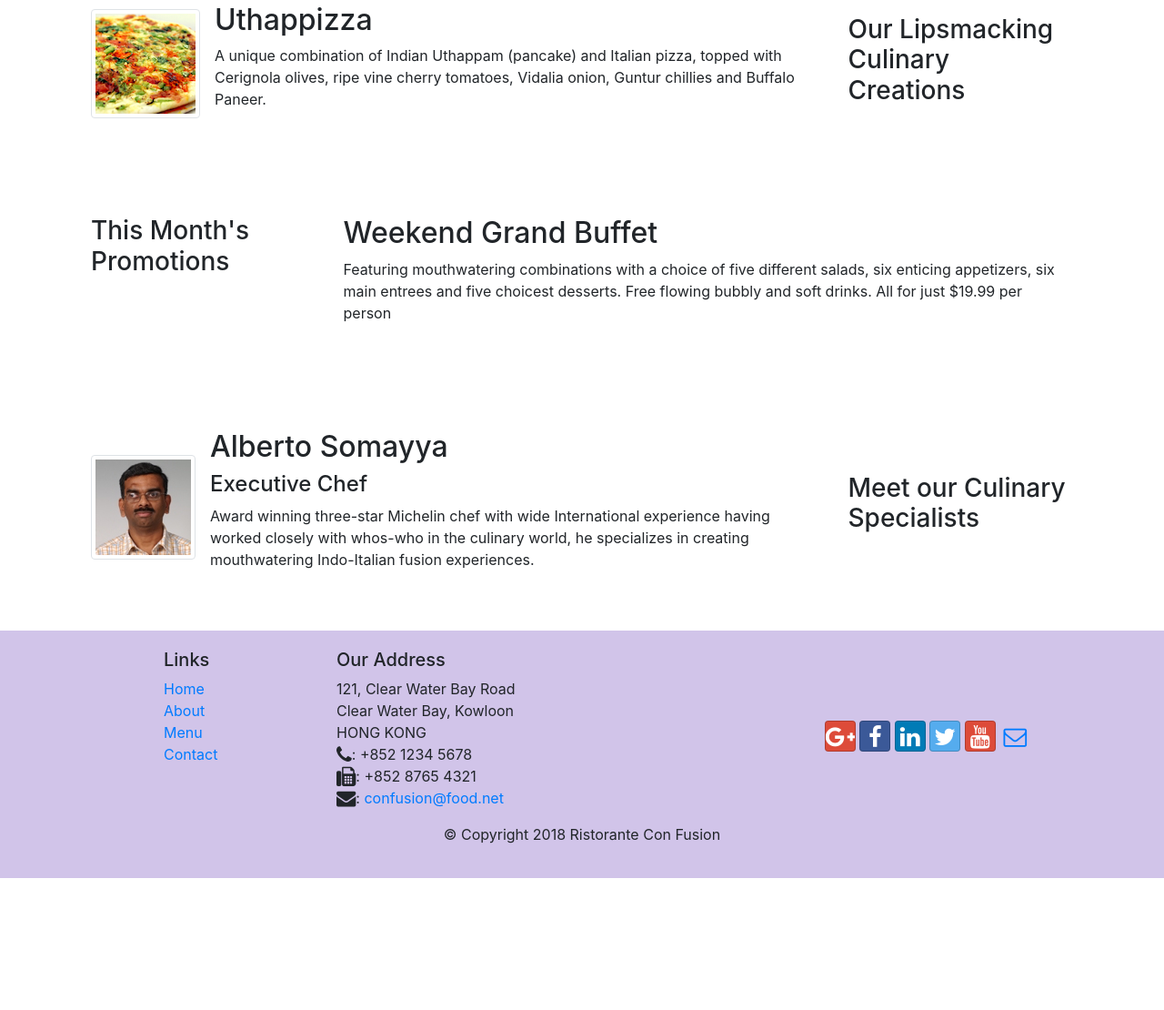
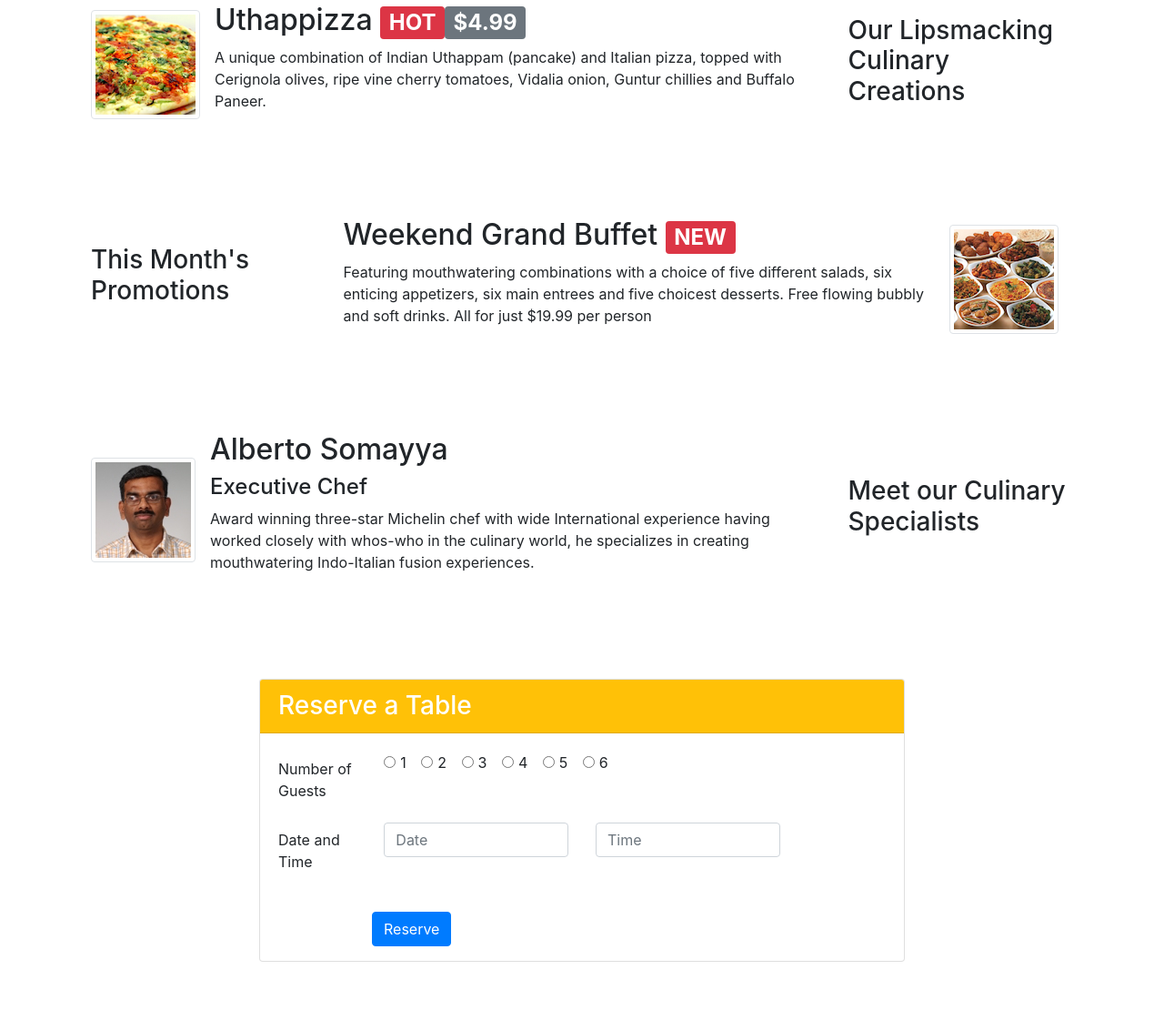
Before and after one commit to aryankapoor-1/ECommerce-Website, a website: page index.html in a window 1280 px wide. Shown: the part 381-1491 px from the top of the page at 91% size. Before the commit the page ends 1346 px from the top, so only its background shows below. Drawn offline with nearby package versions, Linux system fonts and the light colour scheme.

Commit message:
Assignment2

```diff
--- a/css/styles.css
+++ b/css/styles.css
@@ -36,3 +36,15 @@ body{
 .navbar-dark{
     background-color: #512DA8;
 }
+
+.fieldset{
+    display: block;
+    background-color: white;
+    border-style: ridge;
+}
+
+.legend{
+    background-color: orange;
+    margin: 0px auto;
+    color:floralwhite;
+}
--- a/index.html
+++ b/index.html
@@ -38,10 +38,13 @@
             <div class="row row-header">
                 <div class="col-12 col-sm-6">
                     <h1>Ristorante con Fusion</h1>
-                    <p class="d-none d-sm-block">We take inspiration from the World's best cuisines, and create a unique fusion experience. Our lipsmacking creations will tickle your culinary senses!</p>
+                    <p>We take inspiration from the World's best cuisines, and create a unique fusion experience. Our lipsmacking creations will tickle your culinary senses!</p>
                 </div>
                 <div class="col-12 col-sm align-self-center">
                     <img src="img/logo.png" class="img-fluid">
+                </div>
+                <div class="col-12 col-sm align-self-center">
+                <a role="button" class="btn btn-sm btn-warning btn-block" href="#reserving">Reserve Table</a>
                 </div>
             </div>
         </div>
@@ -56,7 +59,7 @@
                 <div class="media">
                     <img class="d-flex mr-3 img-thumbnail align-self-center" src="img/uthappizza.png" alt="uthappizza">
                     <div class="media-body">
-                        <h2 Class="mt-0">Uthappizza</h2>
+                        <h2 class="mt-0">Uthappizza <span class="badge badge-danger">HOT</span><span class="badge badgepill badge-secondary">$4.99</span></h2>
                         <p class="d-none d-sm-block">A unique combination of Indian Uthappam (pancake) and Italian pizza, topped with Cerignola olives, ripe vine cherry tomatoes, Vidalia onion, Guntur chillies and Buffalo Paneer.</p>
                     </div>
                 </div>
@@ -64,13 +67,18 @@
         </div>
 
 
-        <div class="row row-content align-tems-center">
-            <div  class="col-12 col-sm-4 col-md-3">
+        <div class="row row-content align-items-center">
+            <div  class="col-12 col-sm-4 order-sm-first col-md-3">
                 <h3>This Month's Promotions</h3>
             </div>
-            <div  class="col col-sm col-md">
-                <h2>Weekend Grand Buffet</h2>
-                <p class="d-none d-sm-block">Featuring mouthwatering combinations with a choice of five different salads, six enticing appetizers, six main entrees and five choicest desserts. Free flowing bubbly and soft drinks. All for just $19.99 per person </p>
+            <div  class="col col-sm order-sm-last col-md">
+                <div class="media">
+                    <div class="media-body">
+                        <h2 class="mt-0">Weekend Grand Buffet <span class="badge badge-danger">NEW</span></h2>
+                        <p class="d-none d-sm-block">Featuring mouthwatering combinations with a choice of five different salads, six enticing appetizers, six main entrees and five choicest desserts. Free flowing bubbly and soft drinks. All for just $19.99 per person </p>
+                    </div>
+                    <img class="d-flex mr-3 img-thumbnail align-self-center" float="right" src="img/buffet.png" alt="buffet">
+                </div>
             </div>
         </div>
 
@@ -89,6 +97,66 @@
                 </div>
             </div>
         </div>
+
+        <div class="row row-content align-items-center">
+            <div class="col-12 col-sm-8 offset-sm-2">
+                    <div class="card" id="reserving">
+                        <form >
+                            <h3 class="card-header bg-warning text-white">Reserve a Table</h3>
+                            <div class="card-body">
+                                <dl>
+                                    <div class="form-group row">
+                                        <label for="inlineRadioOptions" class="col-md-2 col-form-label">Number of Guests</label>
+                                        <div class="col-md-10">
+                                            <div class="form-check form-check-inline">
+                                                <input class="form-check-input" type="radio" name="inlineRadioOptions" id="inlineRadio1" value="option1">
+                                                <label class="form-check-label" for="inlineRadio1">1</label>
+                                            </div>
+                                            <div class="form-check form-check-inline">
+                                                <input class="form-check-input" type="radio" name="inlineRadioOptions" id="inlineRadio2" value="option2">
+                                                <label class="form-check-label" for="inlineRadio2">2</label>
+                                            </div>
+                                            <div class="form-check form-check-inline">
+                                                <input class="form-check-input" type="radio" name="inlineRadioOptions" id="inlineRadio3" value="option3">
+                                                <label class="form-check-label" for="inlineRadio3">3</label>
+                                            </div>
+                                            <div class="form-check form-check-inline">
+                                                <input class="form-check-input" type="radio" name="inlineRadioOptions" id="inlineRadio4" value="option4">
+                                                <label class="form-check-label" for="inlineRadio4">4</label>
+                                            </div>
+                                            <div class="form-check form-check-inline">
+                                                <input class="form-check-input" type="radio" name="inlineRadioOptions" id="inlineRadio5" value="option5">
+                                                <label class="form-check-label" for="inlineRadio5">5</label>
+                                            </div>
+                                            <div class="form-check form-check-inline">
+                                                <input class="form-check-input" type="radio" name="inlineRadioOptions" id="inlineRadio6" value="option6">
+                                                <label class="form-check-label" for="inlineRadio6">6</label>
+                                            </div>
+                                        </div>
+                                    </div>
+                                    <div class="form-group row">
+                                        <label for="DateandTime" class="col-sm-2 col-form-label">Date and Time</label>
+                                        <div class="col-12 col-sm-4">
+                                            <input type="DateandTime" class="form-control" id="Date" name="Date" placeholder="Date">
+                                        </div>
+                                        <div class="col-12 col-sm-4">
+                                            <input type="DateandTime" class="form-control" id="Time" name="Time" placeholder="Time">
+                                        </div>
+                                    </div>
+                                </dl>
+                            </div>
+                            <div class="form-group row">
+                                <div class="offset-md-2 col-md-10">
+                                    <button type="submit" class="btn btn-primary">Reserve</button>
+                                </div>
+                            </div>
+                        </form>
+                    </div>
+            </div>
+            <div class="col-12 col-md">
+            </div>
+        </div>
+        <p id="GFG_DOWN"></p>
     </div>
 
     <footer class="footer">
@@ -136,6 +204,13 @@
      <script src="node_modules/jquery/dist/jquery.slim.min.js"></script>
     <script src="node_modules/popper.js/dist/umd/popper.min.js"></script>
     <script src="node_modules/bootstrap/dist/js/bootstrap.min.js"></script>
+    <script>
+        var el_up = document.getElementById("GFG_UP");
+        var el_down = document.getElementById("GFG_DOWN");
+        function gfg_Run() {
+            $(window).scrollTop($('#GFG_DOWN').position().top);
+        }
+    </script>
 </body>
 
 </html>
```
